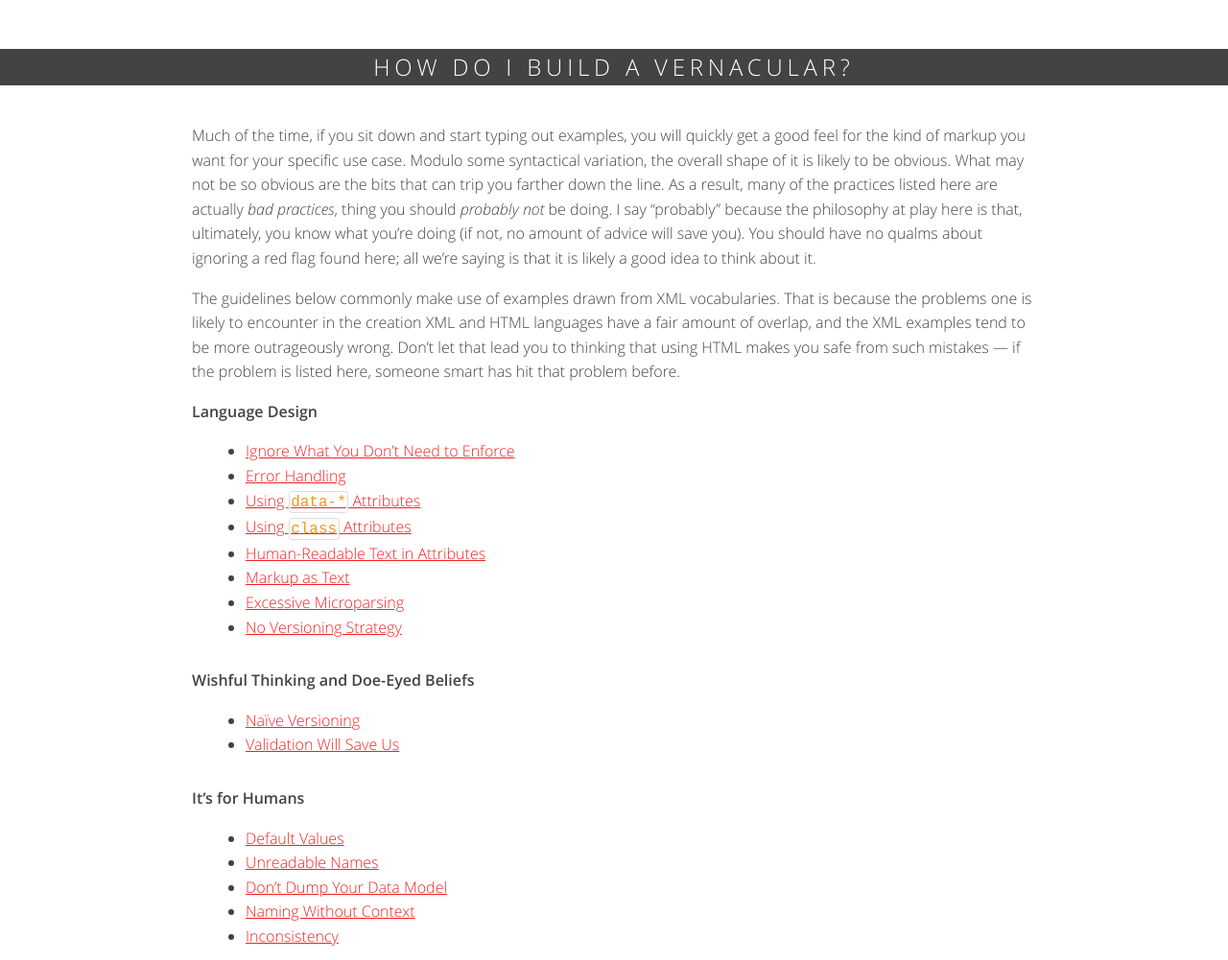
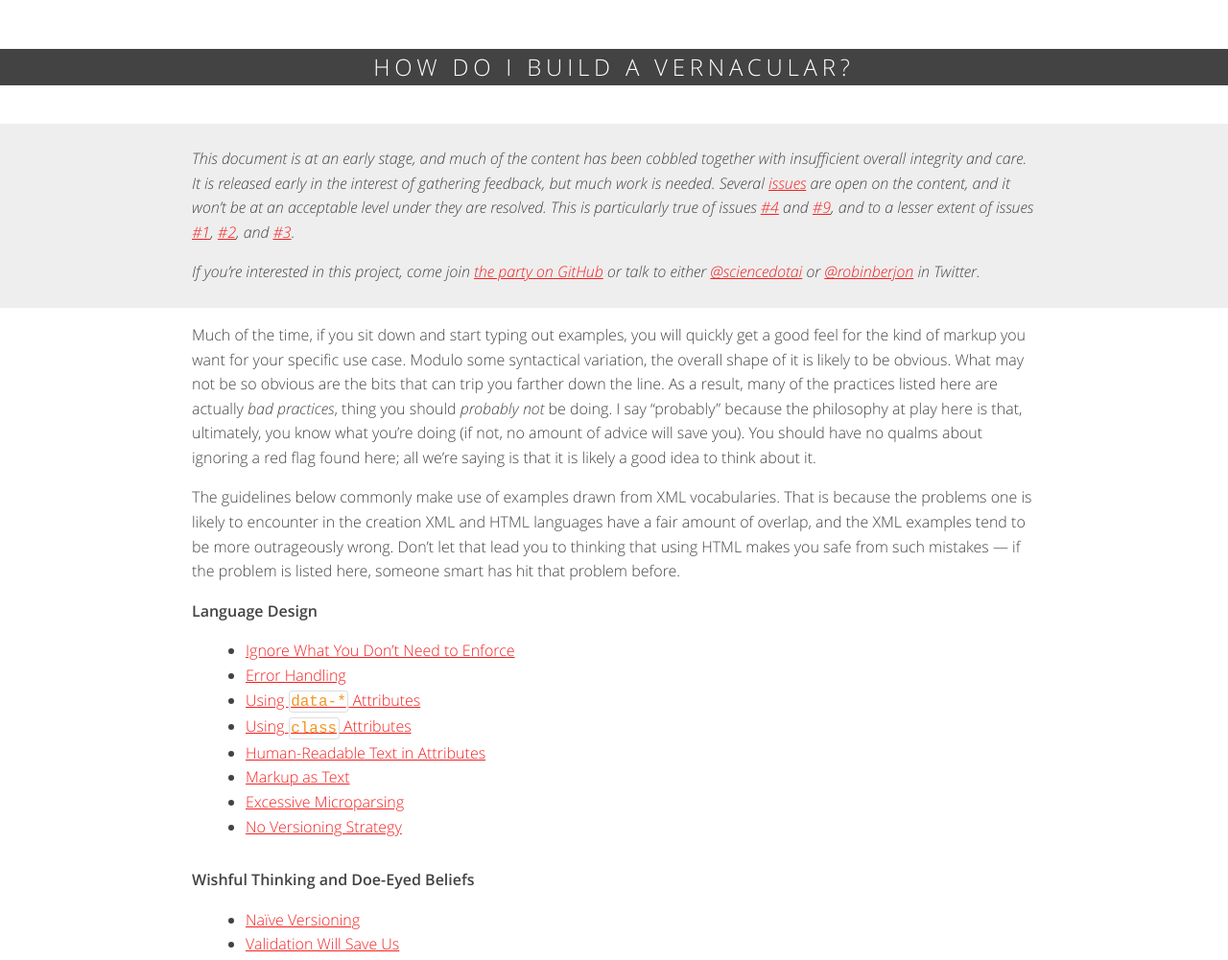
Before and after one commit to scienceai/vernacular.io, a website: page index.html in a window 1280 px wide. Shown: the part 1480-2481 px from the top of the page at 96% size. Drawn offline with nearby package versions, Linux system fonts and the light colour scheme.

Commit message:
intro sufficiently that it can be shared

```diff
--- a/index.html
+++ b/index.html
@@ -96,6 +96,29 @@
     </section>
     <section id="how">
       <h2>How do I build a Vernacular?</h2>
+      <aside class="note">
+        <p>
+          This document is at an early stage, and much of the content has been cobbled together with
+          insufficient overall integrity and care. It is released early in the interest of gathering
+          feedback, but much work is needed. Several
+          <a href="https://github.com/scienceai/vernacular.io/issues">issues</a> are open on the
+          content, and it won’t be at an acceptable level under they are resolved. This is
+          particularly true of issues
+          <a href="https://github.com/scienceai/vernacular.io/issues/4">#4</a> and
+          <a href="https://github.com/scienceai/vernacular.io/issues/9">#9</a>, and to a lesser
+          extent of issues
+          <a href="https://github.com/scienceai/vernacular.io/issues/1">#1</a>,
+          <a href="https://github.com/scienceai/vernacular.io/issues/2">#2</a>, and
+          <a href="https://github.com/scienceai/vernacular.io/issues/3">#3</a>.
+        </p>
+        <p>
+          If you’re
+            interested in this project, come join
+            <a href="https://github.com/scienceai/vernacular.io/">the party on GitHub</a>
+            or talk to either <a href="https://twitter.com/sciencedotai">@sciencedotai</a> or
+            <a href="https://twitter.com/robinberjon">@robinberjon</a> in Twitter.
+        </p>
+      </aside>
       <p>
         Much of the time, if you sit down and start typing out examples, you will quickly get a good
         feel for the kind of markup you want for your specific use case. Modulo some syntactical
--- a/vernacular.css
+++ b/vernacular.css
@@ -56,7 +56,6 @@
        url('fonts/Open-Sans-600italic/Open-Sans-600italic.ttf') format('truetype'),
        url('fonts/Open-Sans-600italic/Open-Sans-600italic.svg#OpenSans') format('svg');
 }
-
 
 * {
   box-sizing: border-box;
@@ -197,13 +196,21 @@ code {
   padding: 0.1em;
 }
 dt {
-  font-weight: bold;
+  font-weight: 600;
 }
 dt a {
   text-decoration: none;
 }
 dd {
   margin: 0 0 30px 16px;
+}
+strong {
+  font-weight: 600;
+}
+aside.note {
+  font-style: italic;
+  background: #eee;
+  padding: 8px 0;
 }
 /*
 - light -
```
